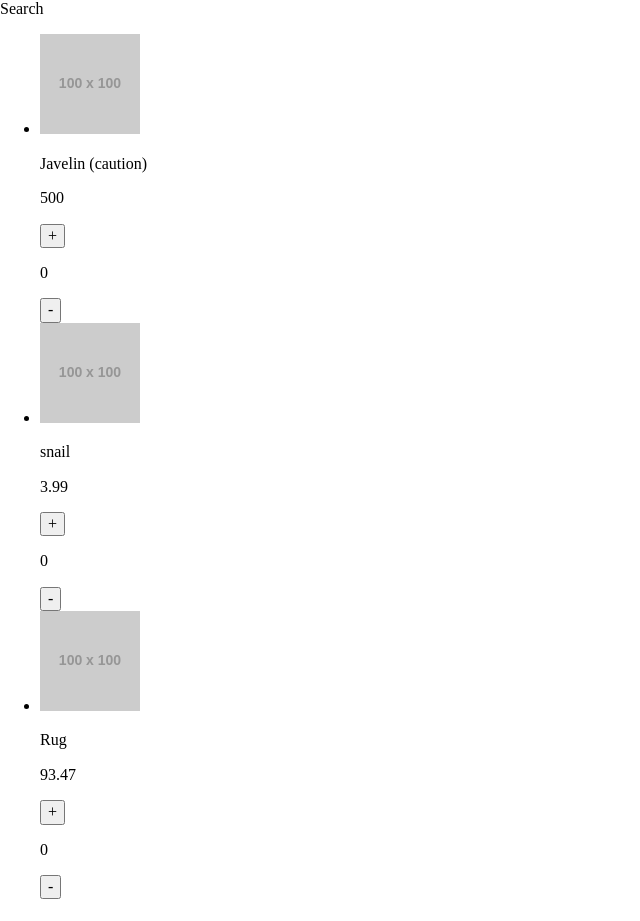
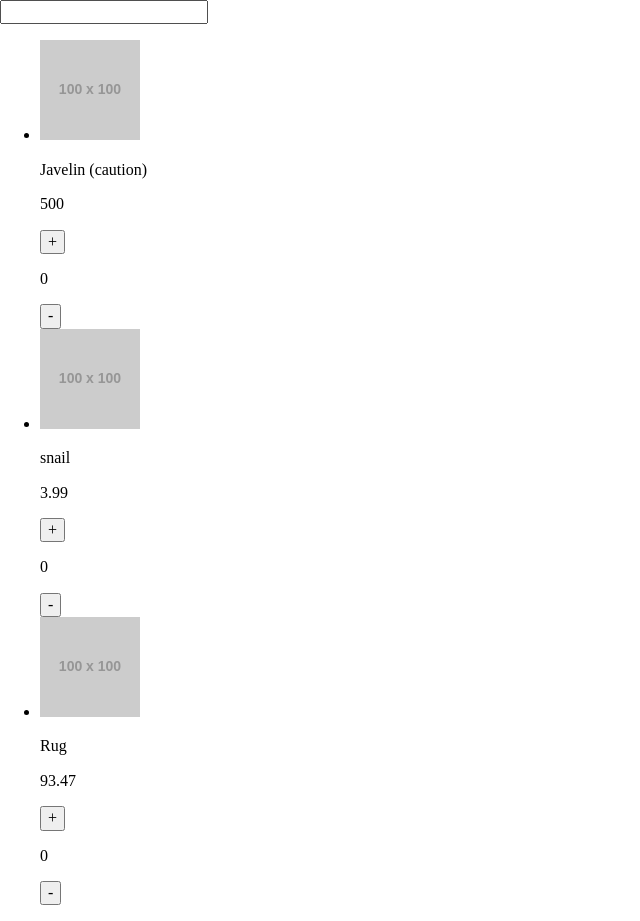
Before and after one commit to Quanluis/redux-cart, a React (Create React App) app: page / in a window 1280 px wide. Shown: the whole page, without its empty margins (0-640 px from the left). Built offline with nearby package versions, Linux system fonts and the light colour scheme.

Commit message:
connected searchbar with updated search props

```diff
--- a/src/SearchBar.js
+++ b/src/SearchBar.js
@@ -1,9 +1,24 @@
 import React from 'react';
+import { connect } from 'react-redux';
 
 const SearchBar = props => {
     return(
-        <div>Search</div>
+        <div>
+            <input type="text"
+            value = {props.searchTerm}
+            onChange = {(e) => props.updateSearch(e.target.value)}/>
+        </div>
     )
 }
+const mapStateToProps = state => {
+    return {
+        searchTerm: state.search
+    };
+}
+const mapDispatchToProps = dispatch => {
+    return {
+        updateSearch: term => dispatch({type: 'UPDATE_SEARCH', payload: {value: term}})
+    }
+}
 
-export default SearchBar;
+export default connect(mapStateToProps, mapDispatchToProps)(SearchBar);
```
